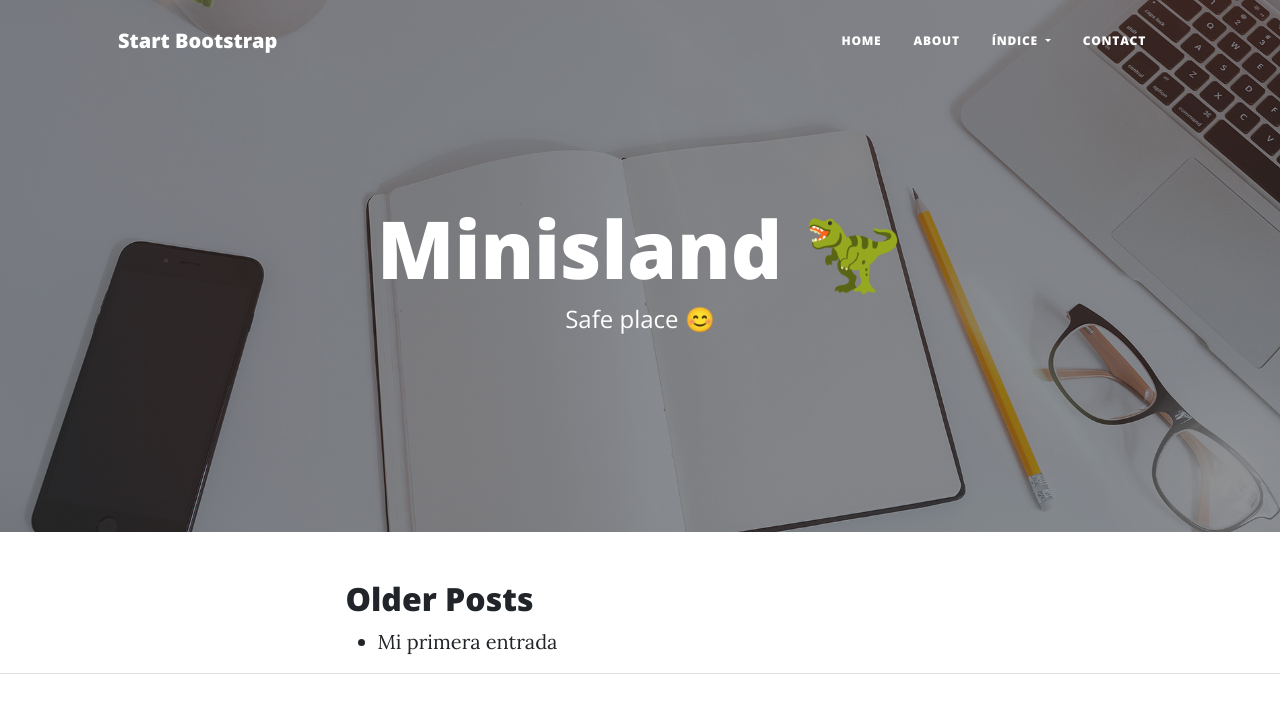
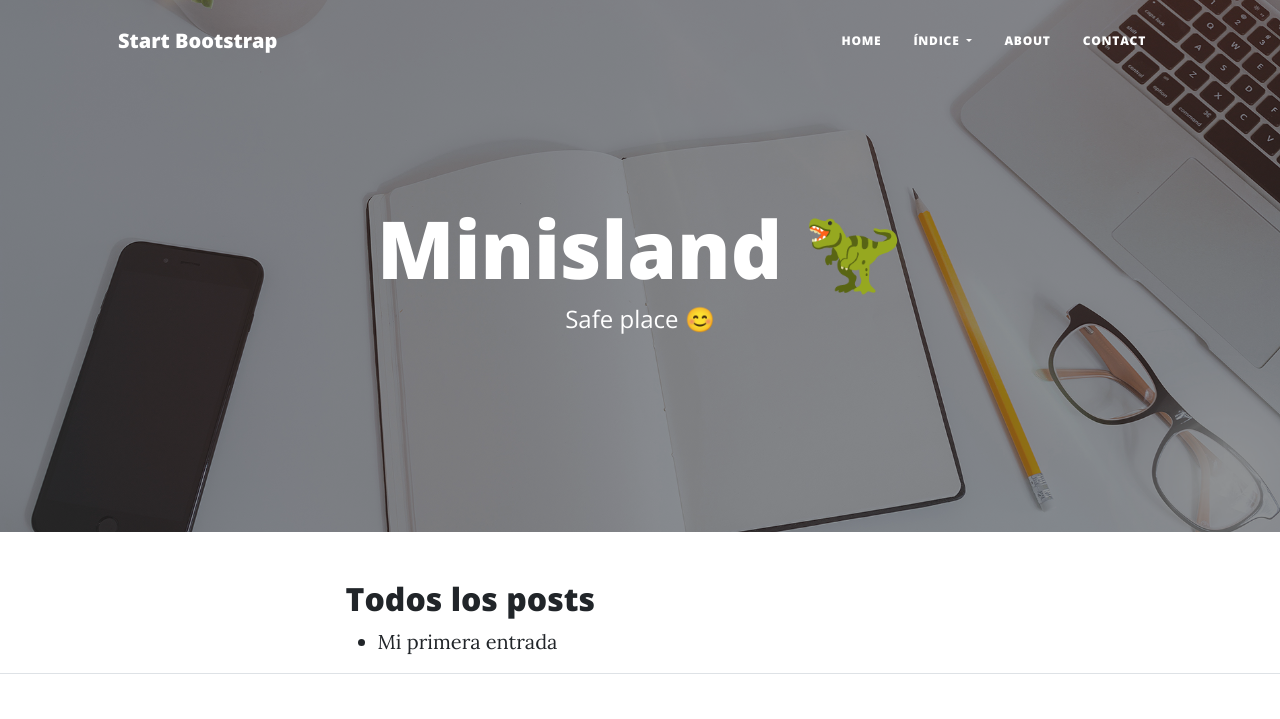
Before and after one commit to lkzR93/mi-blog, a plain HTML site: page index.html in a window 1280 px wide. Shown: the top 719 px of the page. Drawn offline with nearby package versions, Linux system fonts and the light colour scheme.

Commit message:
Update index.html

```diff
--- a/index.html
+++ b/index.html
@@ -27,17 +27,17 @@
                 <div class="collapse navbar-collapse" id="navbarResponsive">
                     <ul class="navbar-nav ms-auto py-4 py-lg-0">
                         <li class="nav-item"><a class="nav-link px-lg-3 py-3 py-lg-4" href="index.html">Home</a></li>
-                        <li class="nav-item"><a class="nav-link px-lg-3 py-3 py-lg-4" href="index.html#about">About</a></li>
                         <!-- Submenú para Índice / Tabla de contenido -->
                         <li class="nav-item dropdown">
                             <a class="nav-link dropdown-toggle px-lg-3 py-3 py-lg-4" href="#" id="navbarDropdown" role="button" data-bs-toggle="dropdown" aria-expanded="false">
                                 Índice
                             </a>
                             <ul class="dropdown-menu" aria-labelledby="navbarDropdown">
-                                <li><a class="dropdown-item" href="#older-posts">Older Posts</a></li>
+                                <li><a class="dropdown-item" href="#todos-los-posts">Todos los posts</a></li>
                                 <!-- Agrega más enlaces aquí si tienes otros posts -->
                             </ul>
                         </li>
+                        <li class="nav-item"><a class="nav-link px-lg-3 py-3 py-lg-4" href="index.html#about">About</a></li>
                         <!-- Sección de Contacto -->
                         <li class="nav-item"><a class="nav-link px-lg-3 py-3 py-lg-4" href="contact.html">Contact</a></li>
                     </ul>
@@ -64,7 +64,7 @@
             <div class="row gx-4 gx-lg-5 justify-content-center">
                 <div class="col-md-10 col-lg-8 col-xl-7">
                     <!-- Aquí va tu contenido -->
-                    <h2 id="older-posts">Older Posts</h2>
+                    <h2 id="todos-los-posts">Todos los posts</h2>
                     <ul>
                         <li><a href="posts/primera-entrada.html">Mi primera entrada</a></li>
                         <!-- Agrega más entradas aquí -->
```
